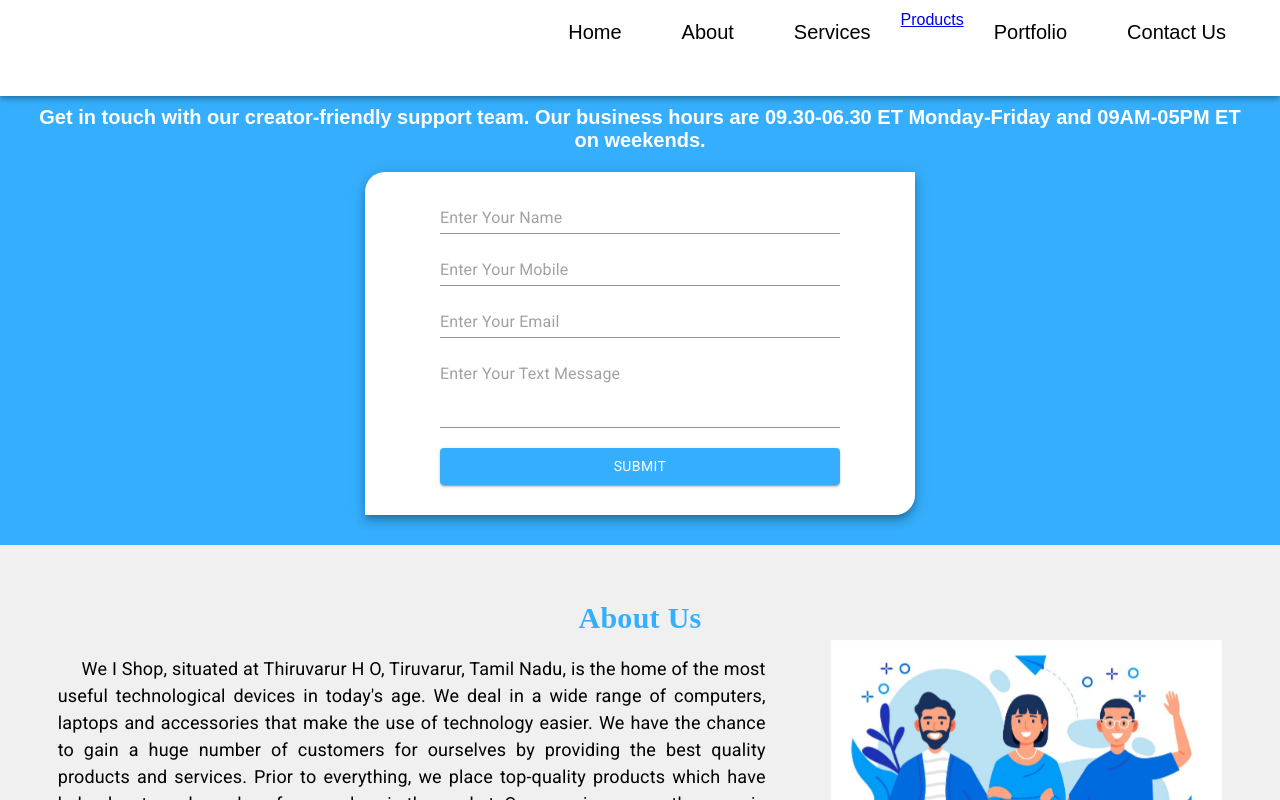
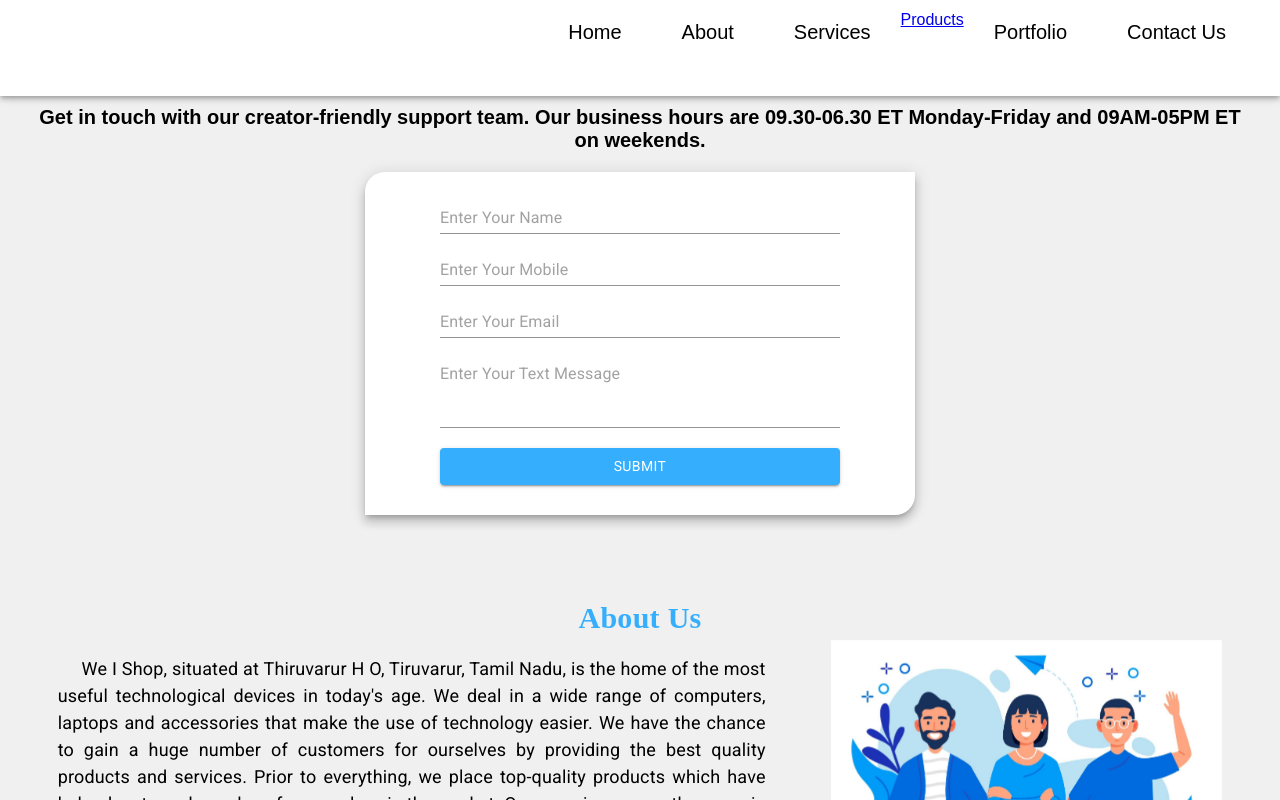
Before and after one commit to Ishop-software/iShopSoftWebsite, a React (Create React App) app: page /contact in a window 1280 px wide. Built offline with nearby package versions, Linux system fonts and the light colour scheme; a web font is replaced by a local one.

Commit message:
modified the contact file

```diff
--- a/src/Pages/ContactUs/ContactUs.css
+++ b/src/Pages/ContactUs/ContactUs.css
@@ -1,5 +1,5 @@
 .contact-box {
-    background-color: #35AFFD;
+    /* background-color: #35AFFD; */
     display: flex;
     flex-direction: column;
     align-items: center;
@@ -14,7 +14,7 @@
 .contact-title {
     font-weight: bold;
     font-size: 35px;
-    color: #FFFFFF;
+    color: #35AFFD;
     text-align: center;
 }
 
@@ -25,7 +25,7 @@
 .contact-para {
     display: flex;
     font-size: 20px;
-    color: #FFFFFF;
+    color: #000000;
     text-align: center;
     font-weight: 600;
 }
@@ -47,6 +47,7 @@
     flex-direction: column;
     align-items: center;
     justify-content: center;
+    box-shadow: 0 4px 8px 0 rgba(0, 0, 0, 0.2), 0 6px 20px 0 rgba(0, 0, 0, 0.19);
     border-top-left-radius: 20px!important;
     border-top-right-radius: 0px!important;
     border-bottom-right-radius: 20px!important;
--- a/src/Pages/Home/Home.css
+++ b/src/Pages/Home/Home.css
@@ -11,6 +11,7 @@
     width: 100%;
     height: 100vh;
     overflow: hidden;
+    margin-top: 60px;
 
 }
 
```
